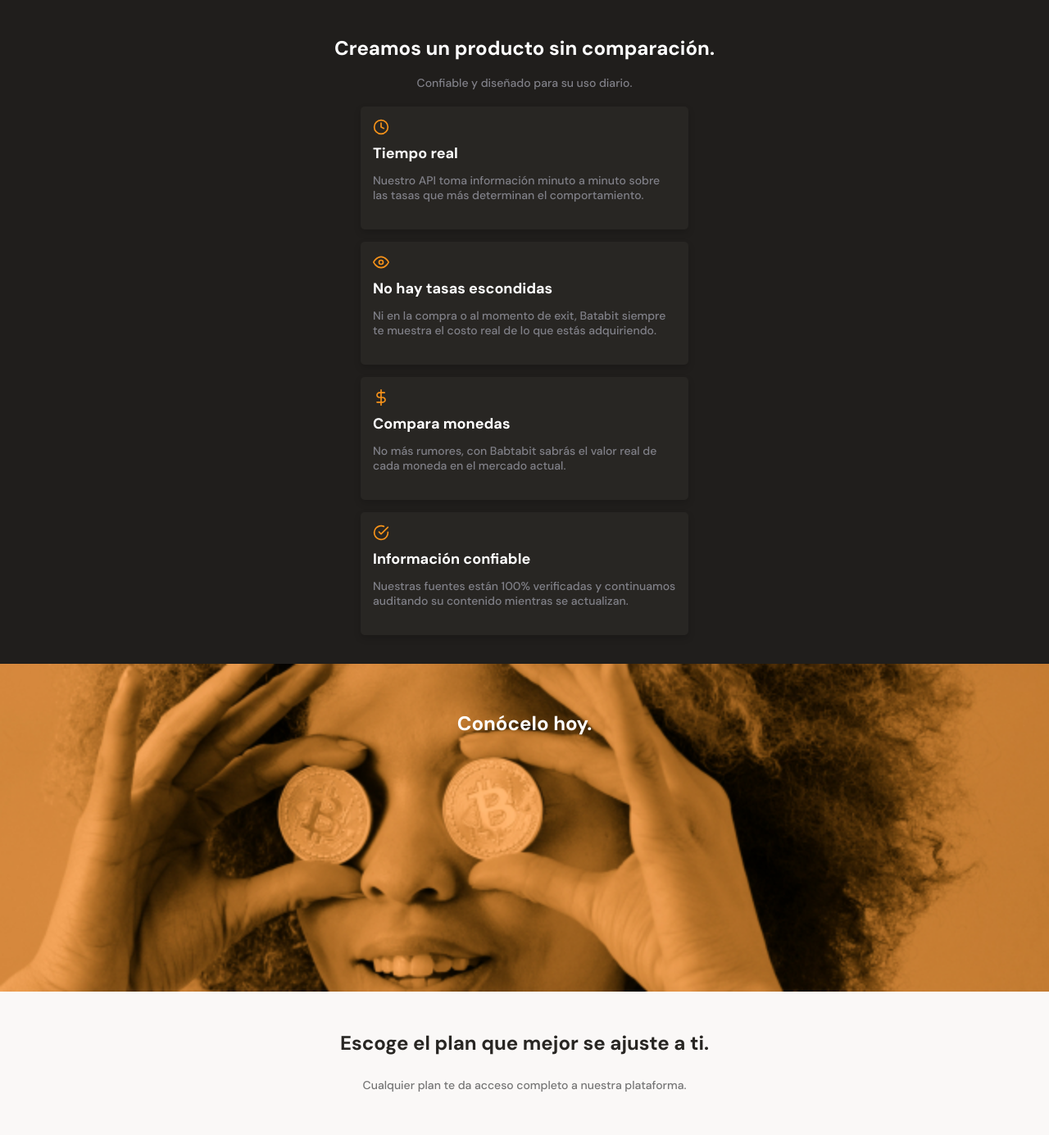
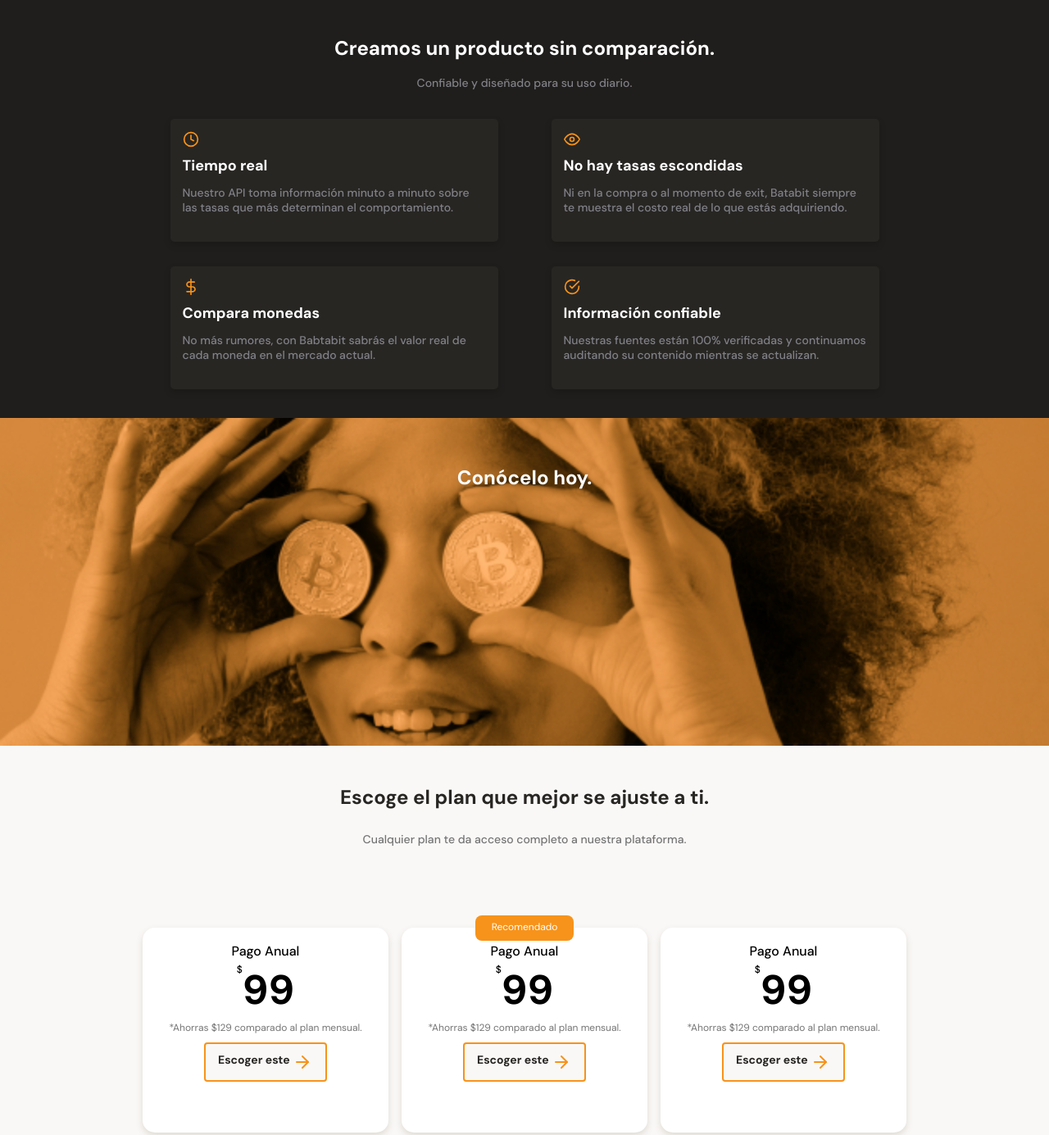
Before and after one commit to carlosbritto32/Batatabit, a plain HTML site: page index.html in a window 1280 px wide. Shown: the part 1180-2565 px from the top of the page at 82% size. Drawn offline with Linux system fonts and the light colour scheme.

Commit message:
se agrega tablet.css y se modifica htmal agregando breakpoint

```diff
--- /dev/null
+++ b/css/tablet.css
@@ -0,0 +1,10 @@
+.product-cards--container {
+  display: flex;
+  flex-wrap: wrap;
+  width: 930px;
+  margin: 0 auto;
+}
+
+.plans-container--slider {
+  justify-content: center;
+}
--- a/index.html
+++ b/index.html
@@ -13,6 +13,7 @@
       rel="stylesheet"
     />
     <link rel="stylesheet" href="./style.css" />
+    <link rel="stylesheet" href="./css/tablet.css" media="(min-width: 930px)" />
   </head>
   <body>
     <header>
```
